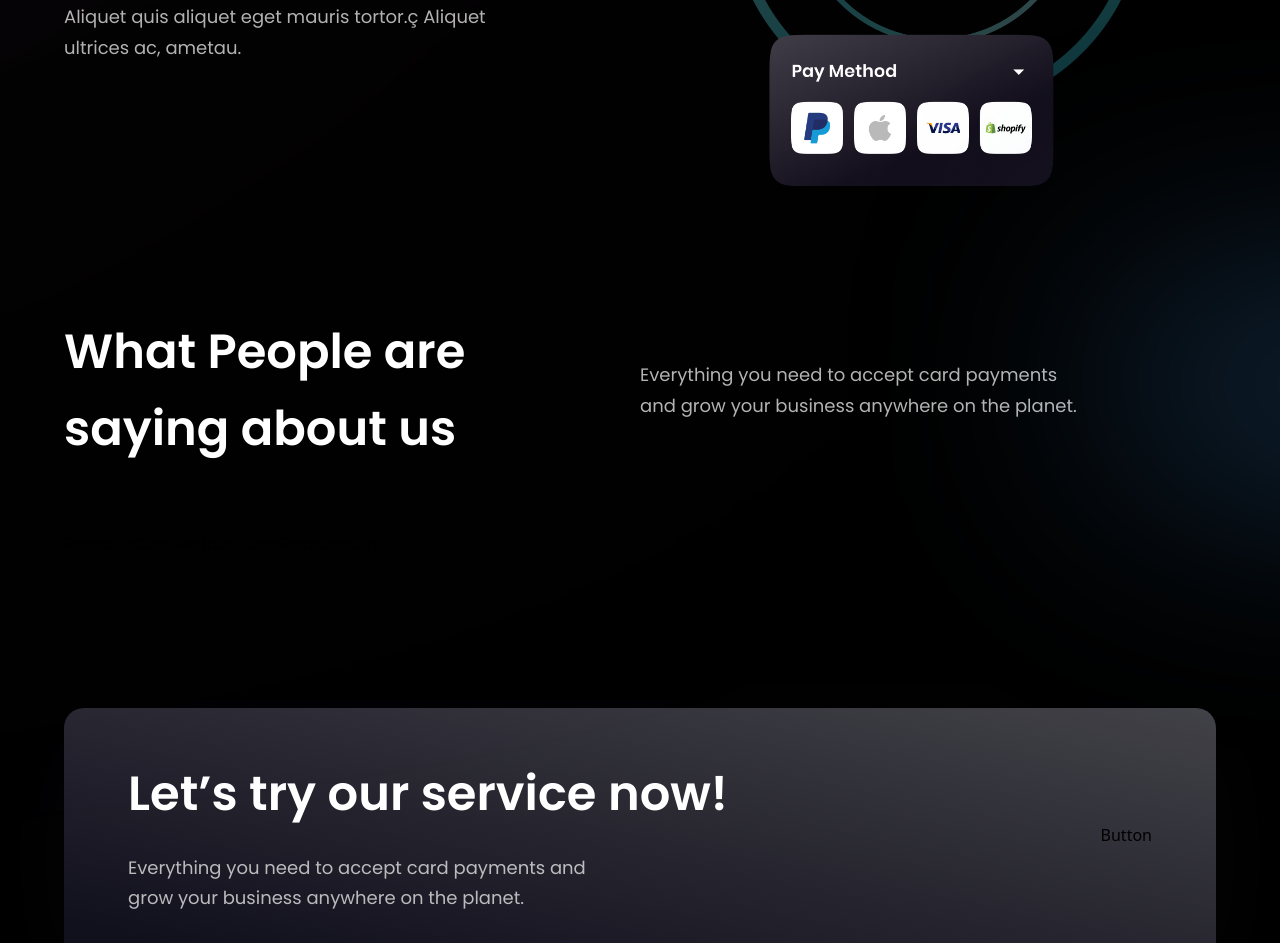
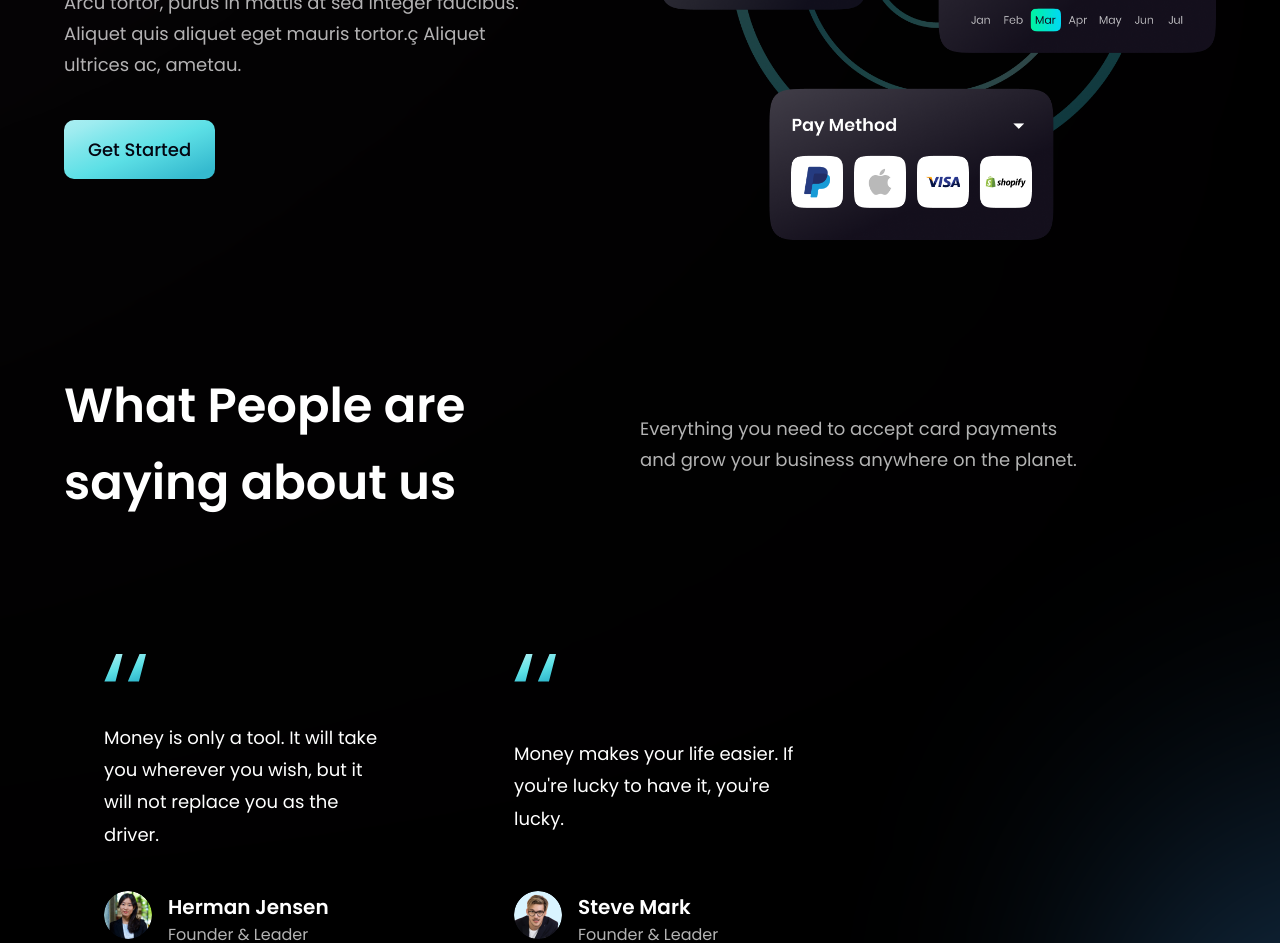
Before and after one commit to YuliyaAdamiv/PaymentMethod, a React (Vite) app: page / in a window 1280 px wide. Shown: the part 2500-3443 px from the top of the page. Built offline with nearby package versions, Linux system fonts and the light colour scheme; the HTML template or start-up script is replaced by a standard one.

Commit message:
add Button, Clients, Card, Footer

```diff
--- a/src/components/Button.jsx
+++ b/src/components/Button.jsx
@@ -1,7 +1,12 @@
 import React from 'react';
 
-const Button = () => {
-  return <div>Button</div>;
-};
+const Button = ({ styles }) => (
+    <button
+        type="button"
+        className={`py-4 px-6 font-poppins font-medium text-[18px] text-primary bg-blue-gradient rounded-[10px] outline-none ${styles}`}
+    >
+        Get Started
+    </button>
+);
 
 export default Button;
--- a/src/components/Clients.jsx
+++ b/src/components/Clients.jsx
@@ -1,7 +1,16 @@
-import React from 'react';
+import { clients } from '../constants';
+import styles from '../style';
 
-const Clients = () => {
-  return <div>Clients</div>;
-};
+const Clients = () => (
+    <section className={`${styles.flexCenter} my-4`}>
+        <div className={`${styles.flexCenter} flex-wrap w-full`}>
+            {clients.map((client) => (
+                <div key={client.id} className={`flex-1 ${styles.flexCenter} sm:min-w-[192px] min-w-[120px] m-5`}>
+                    <img src={client.logo} alt="client_logo" className="sm:w-[192px] w-[100px] object-contain" />
+                </div>
+            ))}
+        </div>
+    </section>
+);
 
 export default Clients;
--- a/src/components/FeedbackCard.jsx
+++ b/src/components/FeedbackCard.jsx
@@ -1,7 +1,18 @@
-import React from 'react';
+import { quotes } from '../assets';
 
-const FeedbackCard = () => {
-  return <div>FeedbackCard</div>;
-};
+const FeedbackCard = ({ content, name, title, img }) => (
+    <div className="flex justify-between flex-col px-10 py-12 rounded-[20px]  max-w-[370px] md:mr-10 sm:mr-5 mr-0 my-5 feedback-card">
+        <img src={quotes} alt="double_quotes" className="w-[42.6px] h-[27.6px] object-contain" />
+        <p className="font-poppins font-normal text-[18px] leading-[32.4px] text-white my-10">{content}</p>
+
+        <div className="flex flex-row">
+            <img src={img} alt={name} className="w-[48px] h-[48px] rounded-full" />
+            <div className="flex flex-col ml-4">
+                <h4 className="font-poppins font-semibold text-[20px] leading-[32px] text-white">{name}</h4>
+                <p className="font-poppins font-normal text-[16px] leading-[24px] text-dimWhite">{title}</p>
+            </div>
+        </div>
+    </div>
+);
 
 export default FeedbackCard;
--- a/src/components/Footer.jsx
+++ b/src/components/Footer.jsx
@@ -1,7 +1,54 @@
-import React from 'react';
+import styles from '../style';
+import { logo } from '../assets';
+import { footerLinks, socialMedia } from '../constants';
 
-const Footer = () => {
-  return <div>Footer</div>;
-};
+const Footer = () => (
+    <section className={`${styles.flexCenter} ${styles.paddingY} flex-col`}>
+        <div className={`${styles.flexStart} md:flex-row flex-col mb-8 w-full`}>
+            <div className="flex-[1] flex flex-col justify-start mr-10">
+                <img src={logo} alt="hoobank" className="w-[266px] h-[72.14px] object-contain" />
+                <p className={`${styles.paragraph} mt-4 max-w-[312px]`}>A new way to make the payments easy, reliable and secure.</p>
+            </div>
+
+            <div className="flex-[1.5] w-full flex flex-row justify-between flex-wrap md:mt-0 mt-10">
+                {footerLinks.map((footerlink) => (
+                    <div key={footerlink.title} className={`flex flex-col ss:my-0 my-4 min-w-[150px]`}>
+                        <h4 className="font-poppins font-medium text-[18px] leading-[27px] text-white">{footerlink.title}</h4>
+                        <ul className="list-none mt-4">
+                            {footerlink.links.map((link, index) => (
+                                <li
+                                    key={link.name}
+                                    className={`font-poppins font-normal text-[16px] leading-[24px] text-dimWhite hover:text-secondary cursor-pointer ${
+                                        index !== footerlink.links.length - 1 ? 'mb-4' : 'mb-0'
+                                    }`}
+                                >
+                                    {link.name}
+                                </li>
+                            ))}
+                        </ul>
+                    </div>
+                ))}
+            </div>
+        </div>
+
+        <div className="w-full flex justify-between items-center md:flex-row flex-col pt-6 border-t-[1px] border-t-[#3F3E45]">
+            <p className="font-poppins font-normal text-center text-[18px] leading-[27px] text-white">
+                Copyright Ⓒ 2022 HooBank. All Rights Reserved.
+            </p>
+
+            <div className="flex flex-row md:mt-0 mt-6">
+                {socialMedia.map((social, index) => (
+                    <img
+                        key={social.id}
+                        src={social.icon}
+                        alt={social.id}
+                        className={`w-[21px] h-[21px] object-contain cursor-pointer ${index !== socialMedia.length - 1 ? 'mr-6' : 'mr-0'}`}
+                        onClick={() => window.open(social.link)}
+                    />
+                ))}
+            </div>
+        </div>
+    </section>
+);
 
 export default Footer;
```
